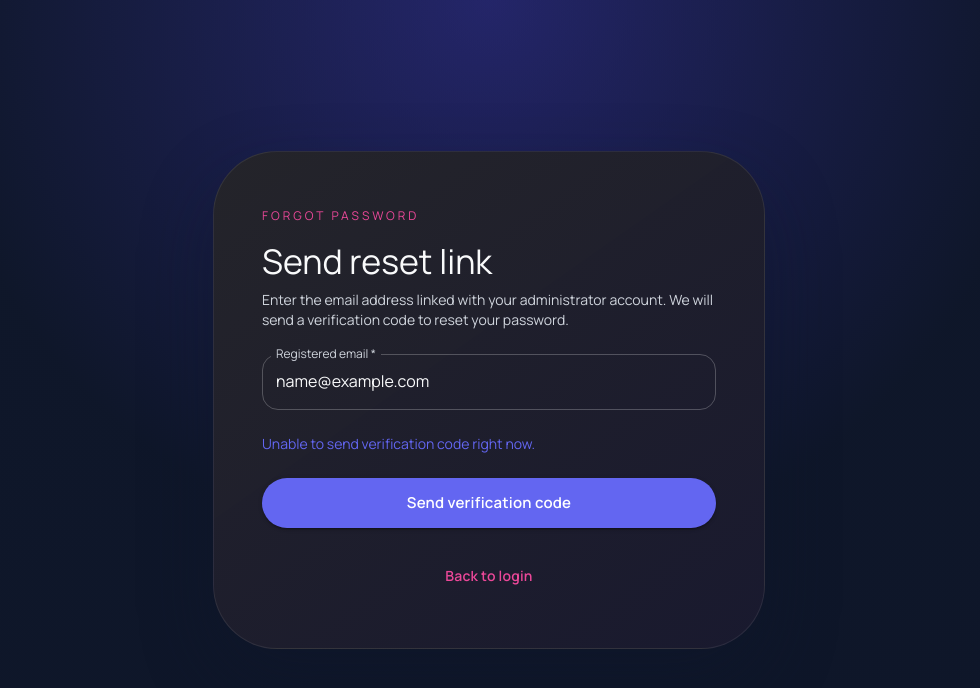
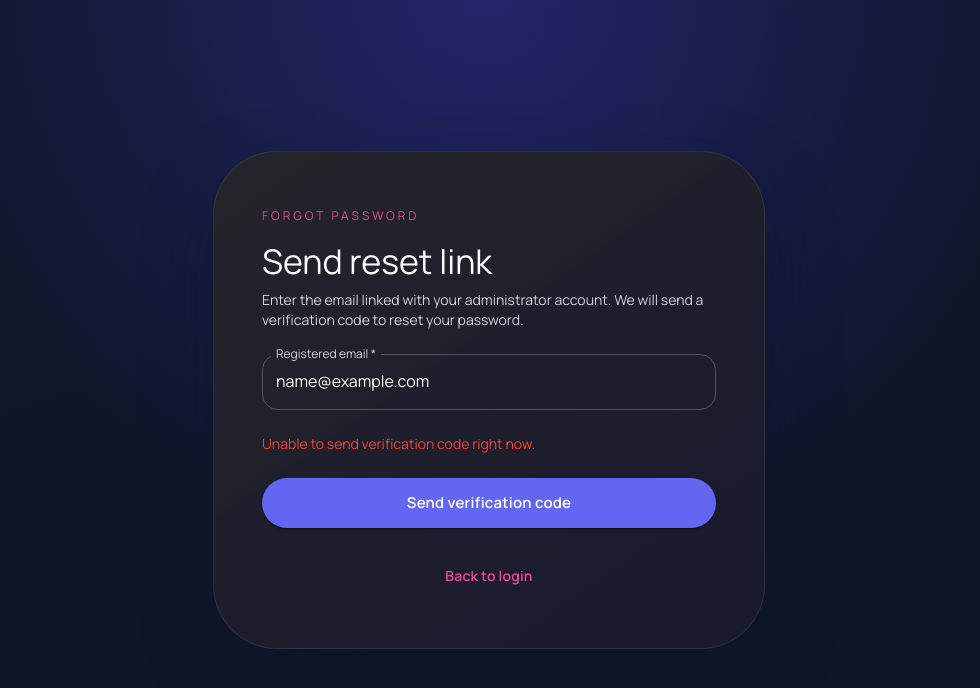
Before and after one commit to khushalishah2611/vedx-solutions-2, a React (Vite) app in the folder frontend/: page /admin/forgot-password in a window 1280 px wide. Both pictures are taken after typing "name@example.com" into the empty fields and a click on the button "Send verification code". Shown: the top 688 px of the page, without its empty margins (151-1131 px from the left). Built offline with nearby package versions, Linux system fonts and the light colour scheme; no server answers.

Commit message:
forgot api

```diff
--- a/frontend/src/components/admin/AdminForgotPasswordPage.jsx
+++ b/frontend/src/components/admin/AdminForgotPasswordPage.jsx
@@ -1,10 +1,19 @@
 import { useState } from 'react';
-import { Box, Button, Container, Paper, Stack, TextField, Typography } from '@mui/material';
+import {
+  Box,
+  Button,
+  Container,
+  Paper,
+  Stack,
+  TextField,
+  Typography
+} from '@mui/material';
 import { Link as RouterLink, useNavigate } from 'react-router-dom';
 import { API_BASE } from "../../utils/const";
 
 const AdminForgotPasswordPage = () => {
   const navigate = useNavigate();
+
   const [email, setEmail] = useState('');
   const [error, setError] = useState('');
   const [serverMessage, setServerMessage] = useState('');
@@ -45,12 +54,11 @@ const AdminForgotPasswordPage = () => {
       try {
         payload = await response.json();
       } catch {
-        // response body empty
         payload = {};
       }
 
       if (!response.ok) {
-        setServerMessage(payload?.message || 'Unable to send verification code.');
+        setServerMessage(payload.message || 'Unable to send verification code.');
         return;
       }
 
@@ -58,9 +66,10 @@ const AdminForgotPasswordPage = () => {
       sessionStorage.removeItem('adminResetOtp');
 
       setServerMessage('Verification code sent to your email.');
+
       navigate('/admin/verify-otp');
-    } catch (submitError) {
-      console.error('Failed to start reset', submitError);
+    } catch (error) {
+      console.error('Failed to start reset', error);
       setServerMessage('Unable to send verification code right now.');
     } finally {
       setIsSubmitting(false);
@@ -90,7 +99,7 @@ const AdminForgotPasswordPage = () => {
               </Typography>
               <Typography variant="h4">Send reset link</Typography>
               <Typography variant="body2" sx={{ color: 'text.secondary' }}>
-                Enter the email address linked with your administrator account. We will send a verification code to reset your password.
+                Enter the email linked with your administrator account. We will send a verification code to reset your password.
               </Typography>
             </Stack>
 
@@ -100,14 +109,14 @@ const AdminForgotPasswordPage = () => {
               fullWidth
               required
               value={email}
-              onChange={(event) => setEmail(event.target.value)}
+              onChange={(e) => setEmail(e.target.value)}
               error={Boolean(error)}
               helperText={error}
               autoComplete="username"
             />
 
             {serverMessage && (
-              <Typography variant="body2" color="primary">
+              <Typography variant="body2" color="error">
                 {serverMessage}
               </Typography>
             )}
```
